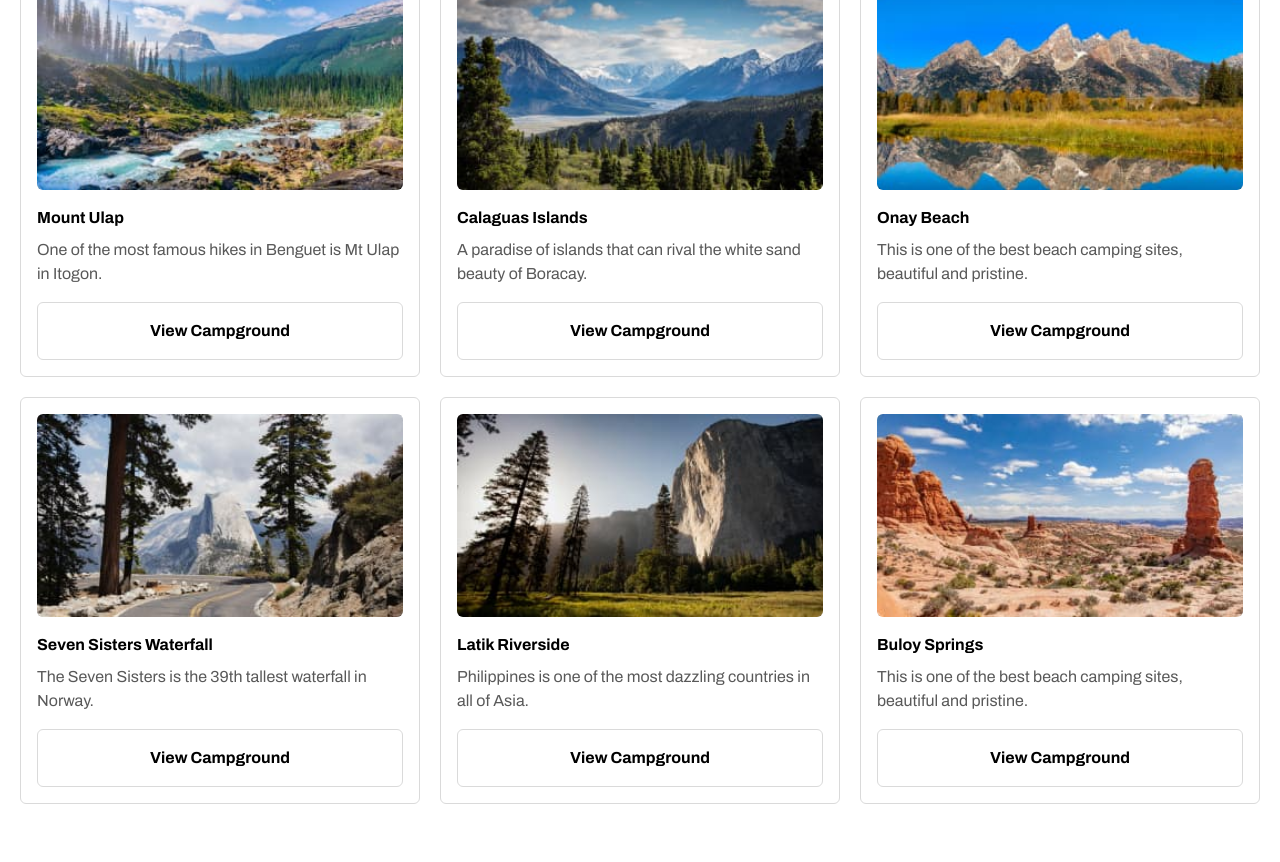
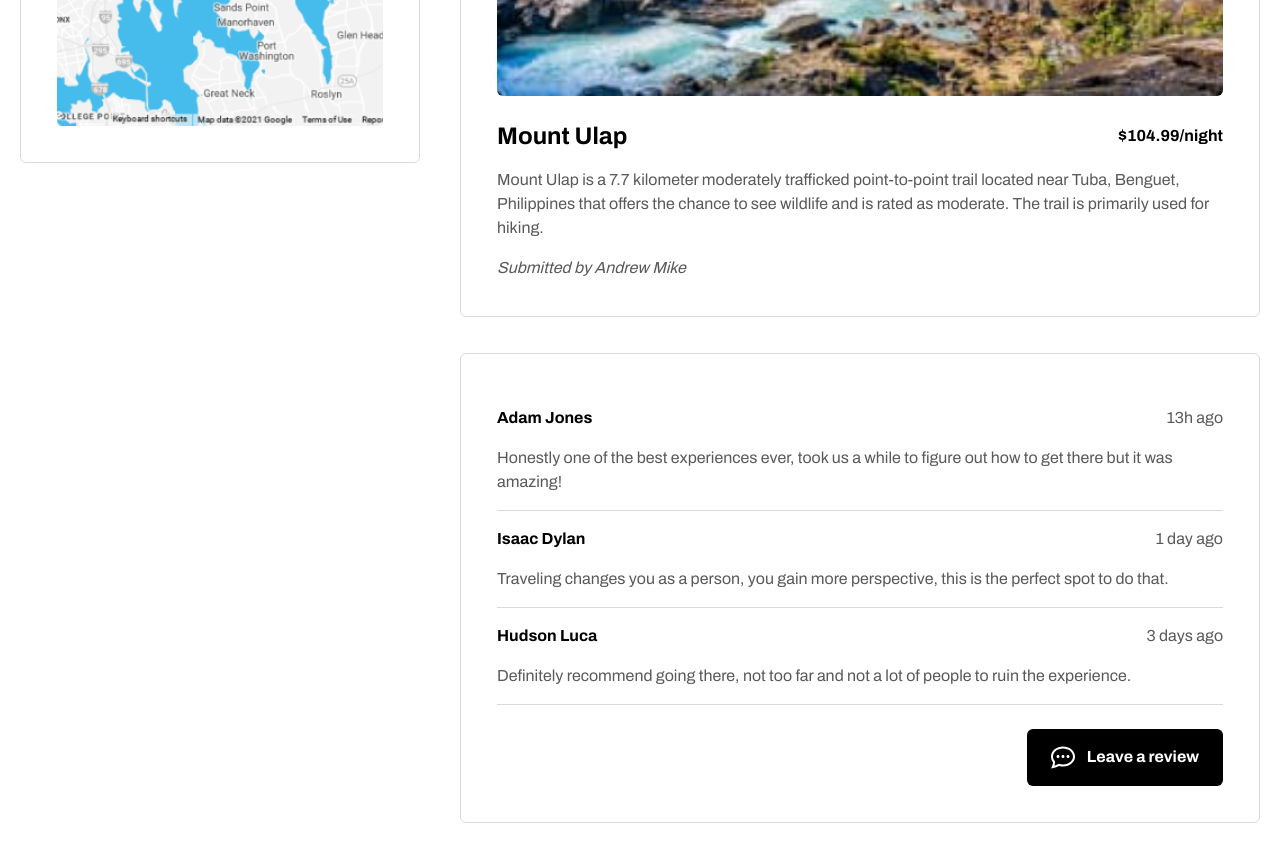
Before and after one commit to JaspalSingh1998/yelcamp, a React (Create React App) app: page / in a window 1280 px wide. Shown: the part 480-1342 px from the top of the page. Built offline with nearby package versions, Linux system fonts and the light colour scheme.

Commit message:
Finished Single Item Component

```diff
--- a/src/App.js
+++ b/src/App.js
@@ -1,11 +1,12 @@
 import Navigation from "./components/Navigation";
-import Search from "./components/Search";
+// import AllCamps from "./components/AllCamps";
+import SingleCamp from "./components/SingleCamp";
 
 function App() {
   return (
     <div className="font-Archivo container mx-auto py-10 px-5">
       <Navigation />
-      <Search />
+      <SingleCamp />
     </div>
   );
 }
--- /dev/null
+++ b/src/components/AllCamps.js
@@ -0,0 +1,13 @@
+import Search from "./Search";
+import CampsGrid from "./CampsGrid";
+
+function AllCamps() {
+  return (
+    <>
+      <Search />
+      <CampsGrid />
+    </>
+  );
+}
+
+export default AllCamps;
--- /dev/null
+++ b/src/components/CampDetails.js
@@ -0,0 +1,30 @@
+import MountUlap from "../Assets/Camp Images/Mount Ulap.jpg";
+import Comments from "./Comments";
+
+function CampDetails() {
+  return (
+    <>
+      <header className="border border-item-border rounded-md p-9 mb-9">
+        <img
+          src={MountUlap}
+          alt="Mount Ulap"
+          className="rounded-md mb-6 w-full"
+        />
+        <div className="flex justify-between items-center mb-4">
+          <h2 className="font-bold text-2xl">Mount Ulap</h2>
+          <p className="font-bold">$104.99/night</p>
+        </div>
+        <p className="text-text-muted mb-4">
+          Mount Ulap is a 7.7 kilometer moderately trafficked point-to-point
+          trail located near Tuba, Benguet, Philippines that offers the chance
+          to see wildlife and is rated as moderate. The trail is primarily used
+          for hiking.
+        </p>
+        <p className="text-text-muted italic">Submitted by Andrew Mike</p>
+      </header>
+      <Comments />
+    </>
+  );
+}
+
+export default CampDetails;
--- /dev/null
+++ b/src/components/Comments.js
@@ -0,0 +1,46 @@
+import Chat from "../Assets/Chat Bubble.svg";
+
+function Comments() {
+  return (
+    <div className="border border-item-border rounded-md p-9">
+      <div className="border-b border-item-border py-4">
+        <div className="flex items-center justify-between mb-4">
+          <h3 className="font-bold">Adam Jones</h3>
+          <p className="text-text-muted">13h ago</p>
+        </div>
+        <p className="text-text-muted">
+          Honestly one of the best experiences ever, took us a while to figure
+          out how to get there but it was amazing!
+        </p>
+      </div>
+      <div className="border-b border-item-border py-4">
+        <div className="flex items-center justify-between mb-4">
+          <h3 className="font-bold">Isaac Dylan</h3>
+          <p className="text-text-muted">1 day ago</p>
+        </div>
+        <p className="text-text-muted">
+          Traveling changes you as a person, you gain more perspective, this is
+          the perfect spot to do that.
+        </p>
+      </div>
+      <div className="border-b border-item-border py-4">
+        <div className="flex items-center justify-between mb-4">
+          <h3 className="font-bold">Hudson Luca</h3>
+          <p className="text-text-muted">3 days ago</p>
+        </div>
+        <p className="text-text-muted">
+          Definitely recommend going there, not too far and not a lot of people
+          to ruin the experience.
+        </p>
+      </div>
+      <button className="bg-black text-white font-bold flex py-4 px-6 rounded-md mt-6 gap-3 lg:ml-auto">
+        <span>
+          <img src={Chat} alt="chat bubble" />
+        </span>{" "}
+        Leave a review
+      </button>
+    </div>
+  );
+}
+
+export default Comments;
--- /dev/null
+++ b/src/components/Map.js
@@ -0,0 +1,11 @@
+import MapImage from "../Assets/Map.png";
+
+function Map() {
+  return (
+    <div className="border border-item-border rounded-md p-9">
+      <img src={MapImage} alt="Location Map" className="w-full" />
+    </div>
+  );
+}
+
+export default Map;
--- a/src/components/Search.js
+++ b/src/components/Search.js
@@ -1,5 +1,3 @@
-import CampsGrid from "./CampsGrid";
-
 function Search() {
   return (
     <>
@@ -23,7 +21,6 @@ function Search() {
           or add your own campground
         </a>
       </div>
-      <CampsGrid />
     </>
   );
 }
--- /dev/null
+++ b/src/components/SingleCamp.js
@@ -0,0 +1,16 @@
+import Map from "./Map";
+import CampDetails from "./CampDetails";
+function SingleCamp() {
+  return (
+    <div className="my-10 grid gap-10 lg:grid-cols-custom">
+      <div className="lg:order-2">
+        <CampDetails />
+      </div>
+      <div className="lg:order-1">
+        <Map />
+      </div>
+    </div>
+  );
+}
+
+export default SingleCamp;
--- a/tailwind.config.js
+++ b/tailwind.config.js
@@ -3,6 +3,9 @@ module.exports = {
   darkMode: false, // or 'media' or 'class'
   theme: {
     extend: {
+      gridTemplateColumns: {
+        custom: "1fr 2fr",
+      },
       fontFamily: {
         Archivo: ["Archivo", "sans-serif"],
       },
```
